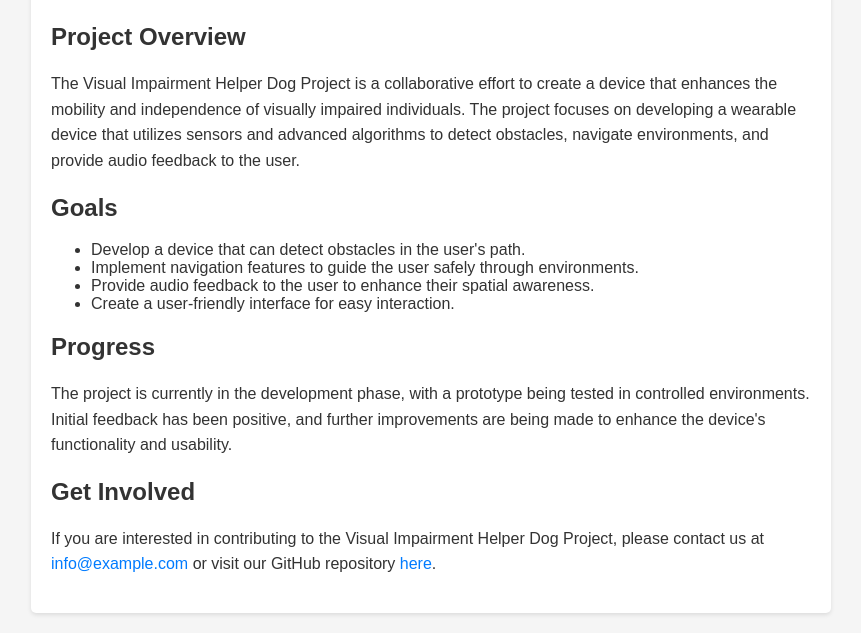
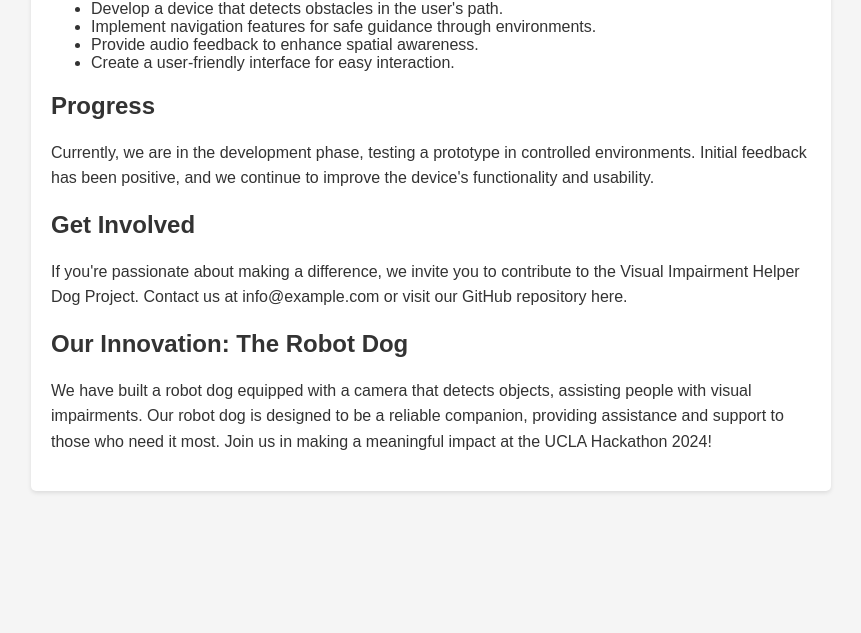
Before and after one commit to enkhbold470/takepic, a Flask app: page / in a window 1280 px wide. Shown: the part 466-1099 px from the top of the page, without its empty margins (209-1070 px from the left). After the commit the page ends 959 px from the top, so only its background shows below. Run offline with Flask 3, Linux system fonts and the light colour scheme.

Commit message:
new html

```diff
--- a/main.py
+++ b/main.py
@@ -4,7 +4,7 @@ import base64
 import requests
 from pathlib import Path
 from openai import OpenAI
-from flask import Flask, send_file, send_from_directory
+from flask import Flask, send_file, send_from_directory, url_for
 
 # Flask setup
 app = Flask(__name__)
@@ -47,7 +47,7 @@ def process_image_and_generate_speech():
         exit()
     current_directory = os.getcwd()
 
-    cv2.imwrite("image.jpg", frame)  # save the captured image
+    cv2.imwrite("static/image.jpg", frame)  # save the captured image
     print("Image captured and saved.")
 
 
--- a/templates/index.html
+++ b/templates/index.html
@@ -52,62 +52,62 @@
   <body>
     <div class="container">
       <header class="header">
-        <h1>Visual Impairment Helper Dog Project</h1>
+        <h1>
+          Join us at the UCLA Hackathon 2024 for the Visual Impairment Helper
+          Dog Project!
+        </h1>
         <p>
-          A project aimed at developing technology to assist visually impaired
-          individuals.
+          Our mission is to develop technology that assists visually impaired
+          individuals, empowering them with greater mobility and independence.
         </p>
       </header>
       <main class="main">
-        <img src="../image.jpg" />
         <section>
           <h2>Project Overview</h2>
           <p>
-            The Visual Impairment Helper Dog Project is a collaborative effort
-            to create a device that enhances the mobility and independence of
-            visually impaired individuals. The project focuses on developing a
-            wearable device that utilizes sensors and advanced algorithms to
-            detect obstacles, navigate environments, and provide audio feedback
-            to the user.
+            Our project focuses on creating a wearable device that uses sensors
+            and advanced algorithms to detect obstacles, navigate environments,
+            and provide audio feedback to the user. This technology aims to
+            enhance the daily lives of visually impaired individuals by
+            providing them with greater spatial awareness and autonomy.
           </p>
         </section>
         <section>
           <h2>Goals</h2>
           <ul>
+            <li>Develop a device that detects obstacles in the user's path.</li>
             <li>
-              Develop a device that can detect obstacles in the user's path.
-            </li>
-            <li>
-              Implement navigation features to guide the user safely through
+              Implement navigation features for safe guidance through
               environments.
             </li>
-            <li>
-              Provide audio feedback to the user to enhance their spatial
-              awareness.
-            </li>
+            <li>Provide audio feedback to enhance spatial awareness.</li>
             <li>Create a user-friendly interface for easy interaction.</li>
           </ul>
         </section>
         <section>
           <h2>Progress</h2>
           <p>
-            The project is currently in the development phase, with a prototype
-            being tested in controlled environments. Initial feedback has been
-            positive, and further improvements are being made to enhance the
-            device's functionality and usability.
+            Currently, we are in the development phase, testing a prototype in
+            controlled environments. Initial feedback has been positive, and we
+            continue to improve the device's functionality and usability.
           </p>
         </section>
         <section>
           <h2>Get Involved</h2>
           <p>
-            If you are interested in contributing to the Visual Impairment
-            Helper Dog Project, please contact us at
-            <a href="mailto:info@example.com">info@example.com</a> or visit our
-            GitHub repository
-            <a
-              href="https://github.com/your-username/visual-impairment-helper-dog"
-              >here</a
-            >.
+            If you're passionate about making a difference, we invite you to
+            contribute to the Visual Impairment Helper Dog Project. Contact us
+            at info@example.com or visit our GitHub repository here.
+          </p>
+        </section>
+        <section>
+          <h2>Our Innovation: The Robot Dog</h2>
+          <p>
+            We have built a robot dog equipped with a camera that detects
+            objects, assisting people with visual impairments. Our robot dog is
+            designed to be a reliable companion, providing assistance and
+            support to those who need it most. Join us in making a meaningful
+            impact at the UCLA Hackathon 2024!
           </p>
         </section>
       </main>
```
